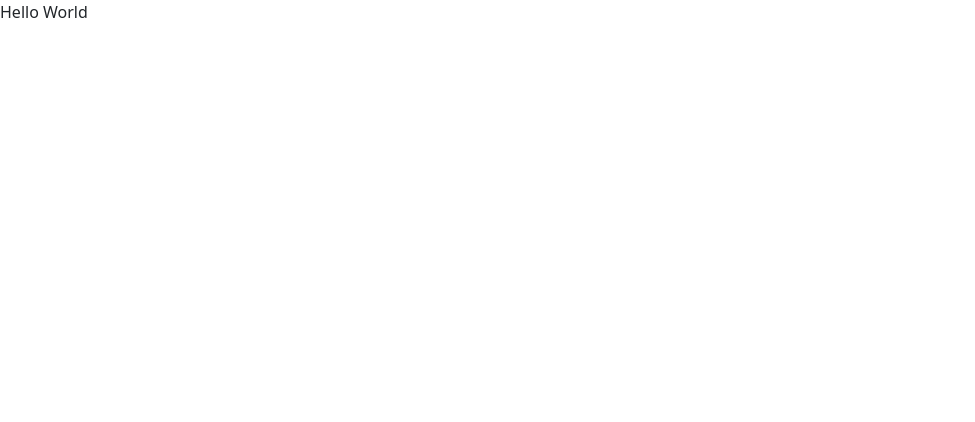
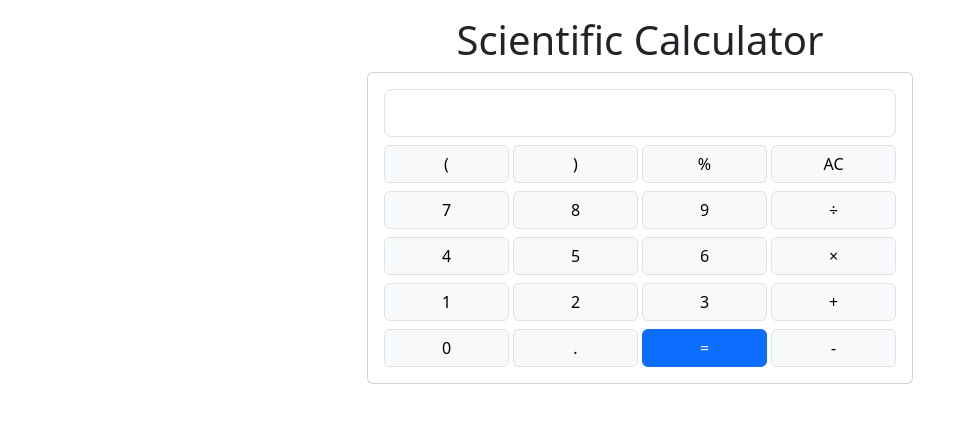
Before and after one commit to Ali-hassan51214/scientific-calculator-live, a plain HTML site: page src/index.html in a window 1280 px wide. Shown: the whole page, without its empty margins (0-975 px from the left). Drawn offline with nearby package versions, Linux system fonts and the light colour scheme.

Commit message:
Basic Buttons & Inputs

```diff
--- a/src/index.html
+++ b/src/index.html
@@ -11,15 +11,143 @@
 </head>
 
 <body>
-    <div>Hello World</div>
     <div class="container">
+        <h1 class="text-center mt-3">Scientific Calculator</h1>
+        <div class="row">
+            <div class="col-a1 offset-md-3 col-md-6">
+                <div class="card">
+                    <div class="card-body">
+                        <input id="calc-display" readonly class="form-control form-control-lg" type="text"
+                            aria-label=".form-control-lg example">
+                            <!--ROW-1-->
+                        <div class="row gx-1">
+                            <div class="col-3">
+                                <button type="button" class="btn btn-light w-100 mt-2 border">
+                                    (
+                                </button>
+                            </div>
+                            <div class="col-3">
+                                <button type="button" class="btn btn-light w-100 mt-2 border">
+                                    )
+                                </button>
+                            </div>
+                            <div class="col-3">
+                                <button type="button" class="btn btn-light w-100 mt-2 border">
+                                    %
+                                </button>
+                            </div>
+                            <div class="col-3">
+                                <button type="button" class="btn btn-light w-100 mt-2 border">
+                                    AC
+                                </button>
+                            </div>
+
+                                <!--ROW-2-->
+
+                            <div class="col-3">
+                                <button type="button" class="btn btn-light w-100 mt-2 border">
+                                    7
+                                </button>
+                            </div>
+                            <div class="col-3">
+                                <button type="button" class="btn btn-light w-100 mt-2 border">
+                                    8
+                                </button>
+                            </div>
+                            <div class="col-3">
+                                <button type="button" class="btn btn-light w-100 mt-2 border">
+                                    9
+                                </button>
+                            </div>
+                            <div class="col-3">
+                                <button type="button" class="btn btn-light w-100 mt-2 border">
+                                    ÷
+                                </button>
+                            </div>
+
+                                <!--ROW-3-->
+
+                            <div class="col-3">
+                                <button type="button" class="btn btn-light w-100 mt-2 border">
+                                    4
+                                </button>
+                            </div>
+                            <div class="col-3">
+                                <button type="button" class="btn btn-light w-100 mt-2 border">
+                                    5
+                                </button>
+                            </div>
+                            <div class="col-3">
+                                <button type="button" class="btn btn-light w-100 mt-2 border">
+                                    6
+                                </button>
+                            </div>
+                            <div class="col-3">
+                                <button type="button" class="btn btn-light w-100 mt-2 border">
+                                    ×
+                                </button>
 
 
+                                <!--ROW-4-->
+
+                            </div>
+                            <div class="col-3">
+                                <button type="button" class="btn btn-light w-100 mt-2 border">
+                                    1
+                                </button>
+                            </div>
+                            <div class="col-3">
+                                <button type="button" class="btn btn-light w-100 mt-2 border">
+                                    2
+                                </button>
+                            </div>
+                            <div class="col-3">
+                                <button type="button" class="btn btn-light w-100 mt-2 border">
+                                    3
+                                </button>
+                            </div>
+                            <div class="col-3">
+                                <button type="button" class="btn btn-light w-100 mt-2 border">
+                                    +
+                                </button>
+                            </div>
+
+                                <!--ROW-5-->
+
+                            <div class="col-3">
+                                <button type="button" class="btn btn-light w-100 mt-2 border">
+                                    0
+                                </button>
+                            </div>
+                            <div class="col-3">
+                                <button type="button" class="btn btn-light w-100 mt-2 border">
+                                    .
+                                </button>
+                            </div>
+                            <div class="col-3">
+                                <button type="button" class="btn btn-primary w-100 mt-2 border border-primary">
+                                    =
+                                </button>
+                            </div>
+                            <div class="col-3">
+                                <button type="button" class="btn btn-light w-100 mt-2 border">
+                                    -
+                                </button>
+                            </div>
+
+
+                        </div>
+
+
+                    </div>
+                </div>
+            </div>
+        </div>
     </div>
 
     <script src="https://cdn.jsdelivr.net/npm/bootstrap@5.3.3/dist/js/bootstrap.bundle.min.js"
         integrity="sha384-YvpcrYf0tY3lHB60NNkmXc5s9fDVZLESaAA55NDzOxhy9GkcIdslK1eN7N6jIeHz" crossorigin="anonymous">
-    </script>
+        </script>
 </body>
 
 </html>
```
